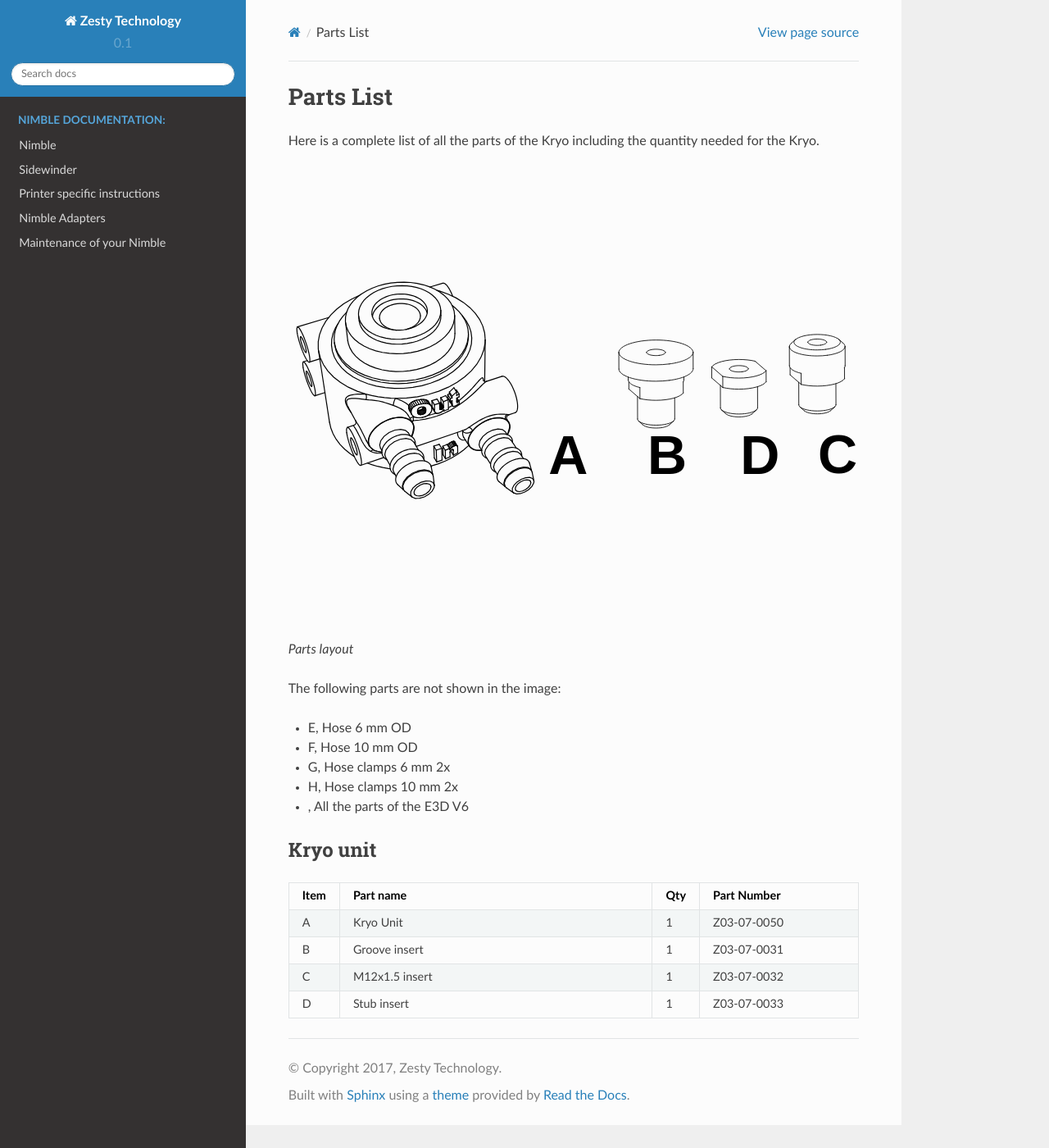
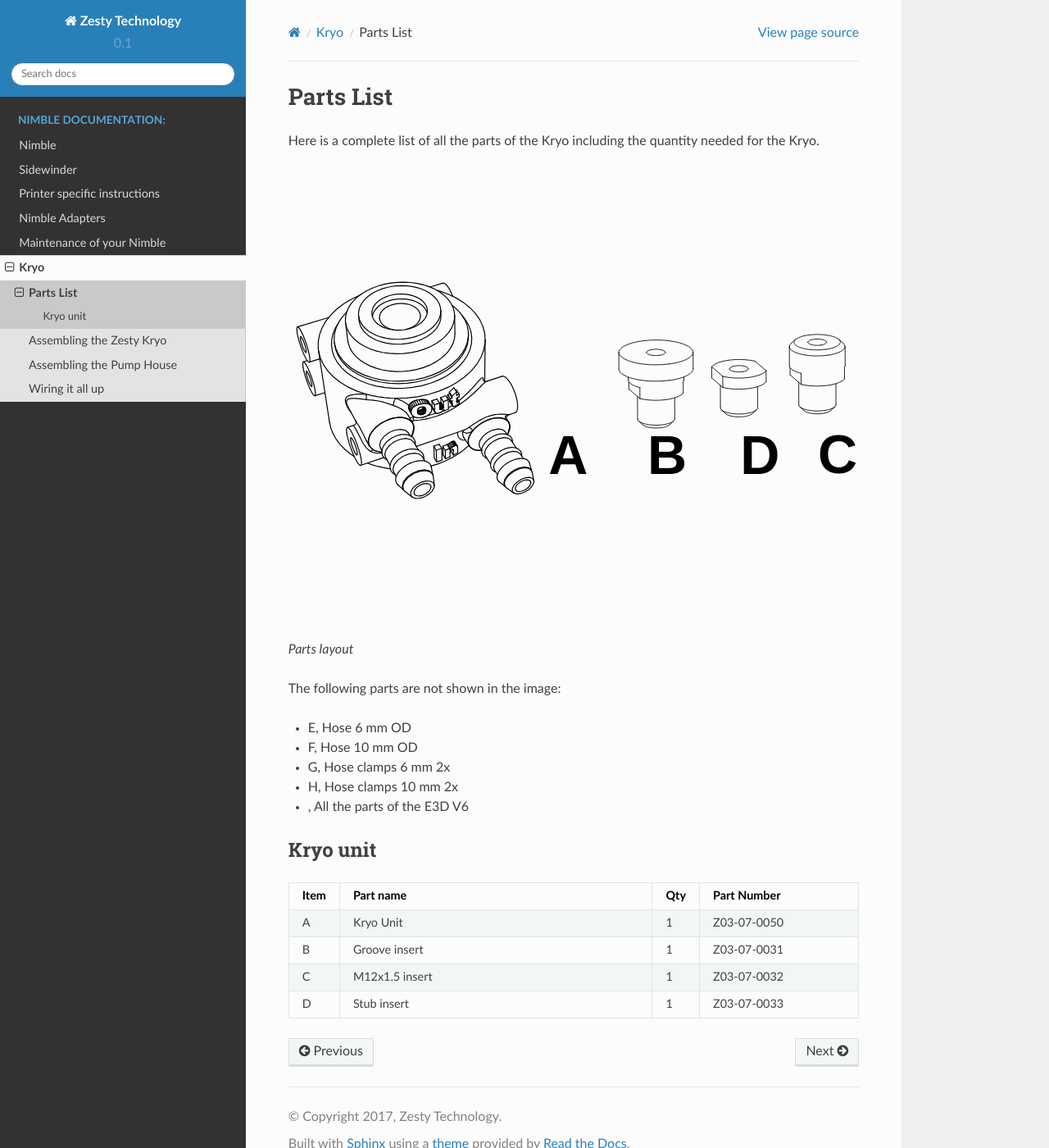
Before and after one commit to ZestyTechnology/zesty-docs, a Sphinx documentation site: the page built from docs/kryo/parts_kryo.rst, in a window 1280 px wide and 1400 px high. Shown: the whole window at 82% size. Built offline with Sphinx 7.4.7 and the Read the Docs theme 2.0.0, drawn with Linux system fonts in a browser that asks for light colours; pages that are not in the unit, such as notebooks, are missing from menus.

Commit message:
Fix casing issue with Kryo link

```diff
--- a/docs/index.rst
+++ b/docs/index.rst
@@ -15,4 +15,4 @@ Zesty Technology
    printers/index
    nimble_adapters
    nimble_maintenance
-   Kryo/index
+   kryo/index
```
